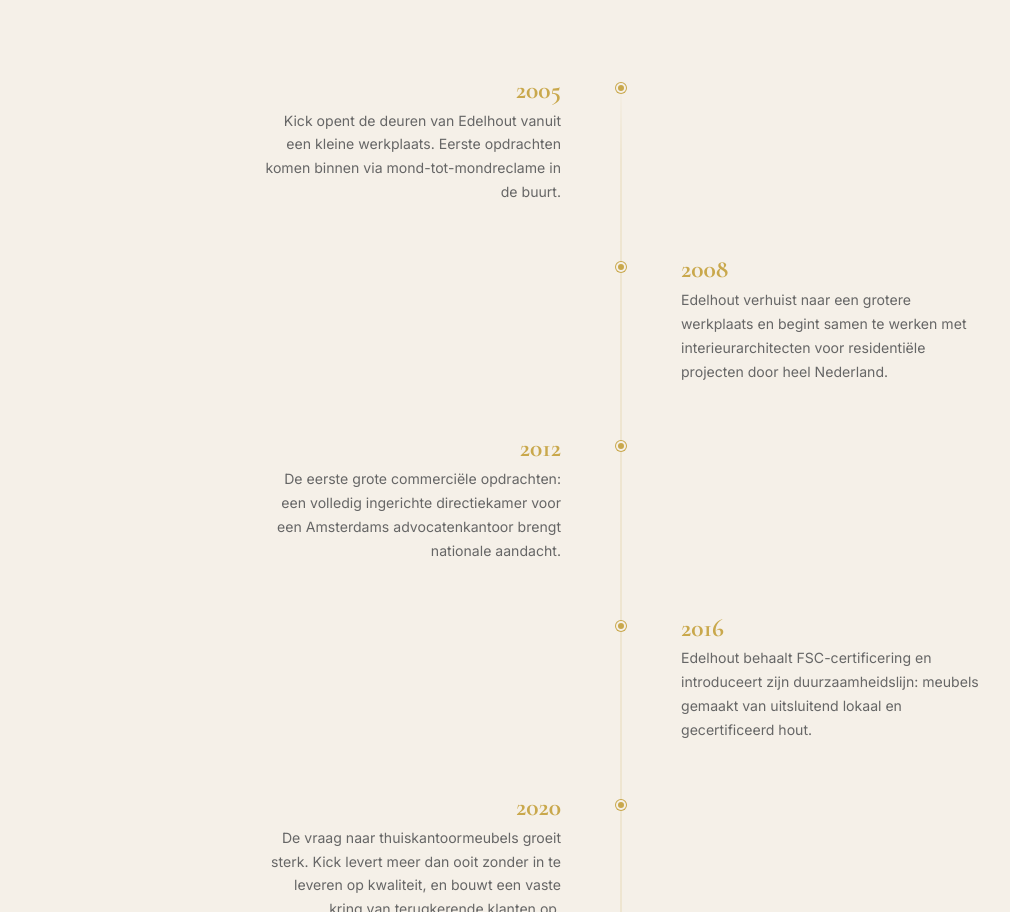
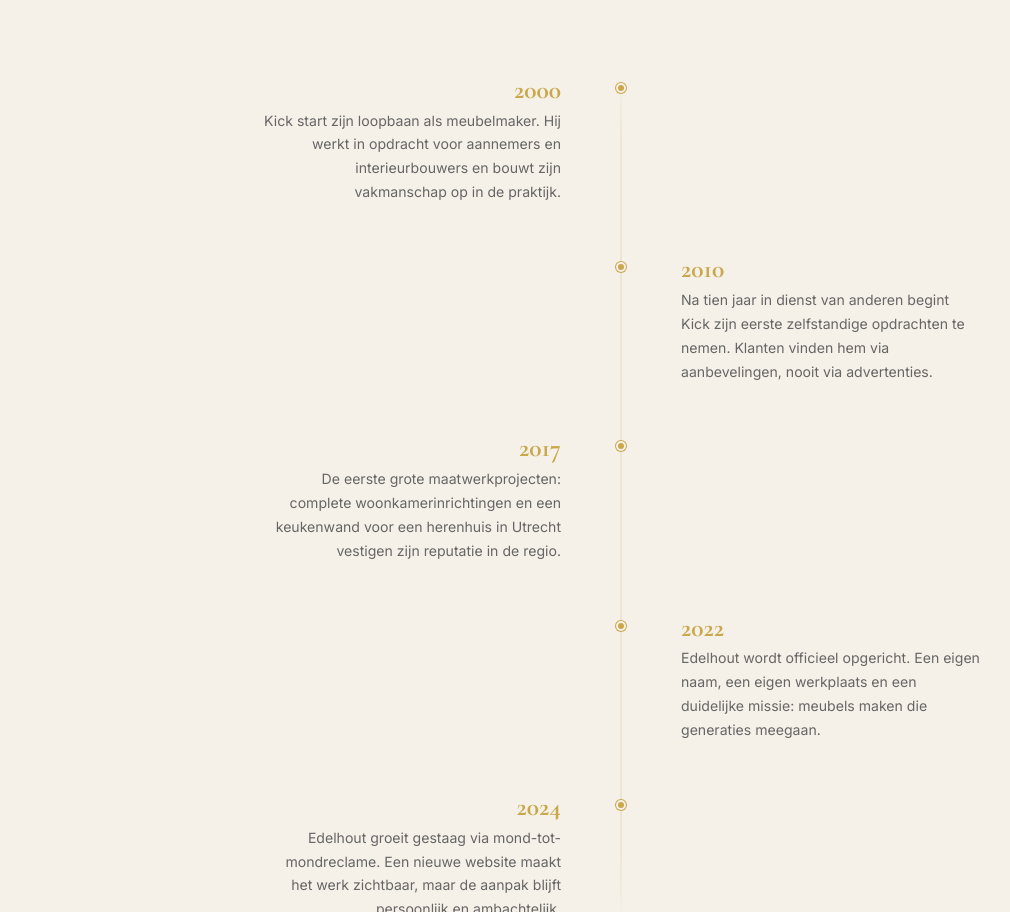
Before and after one commit to sempolmedia/Edelhout, a plain HTML site: page over-ons.html in a window 1280 px wide. Shown: the part 1888-2800 px from the top of the page, without its empty margins (19-1029 px from the left). Drawn offline with nearby package versions, Linux system fonts and the light colour scheme.

Commit message:
Update over-ons.html: correct years (2000/2022/25yr), fix timeline

```diff
--- a/over-ons.html
+++ b/over-ons.html
@@ -60,10 +60,10 @@
           Ik begon Edelhout met één doel: meubels maken die generaties meegaan. Niet omdat het moest, maar omdat ik opgroeide in een huis vol hout. Mijn vader was timmerman, mijn opa meubelmaker. Die liefde voor het ambacht zit in mijn handen gebakken.
         </p>
         <p>
-          Na mijn opleiding aan de vakschool werkte ik jaren in opdracht voor anderen. Goed werk, maar mijn hart verlangde naar eigen creaties. In 2005 opende ik de deuren van Edelhout met niets meer dan een werkplaats, gereedschap en een onwrikbaar geloof in kwaliteit boven kwantiteit.
+          Na mijn opleiding aan de vakschool werkte ik jaren in opdracht voor anderen. Goed werk, maar mijn hart verlangde naar eigen creaties. In 2022 opende ik de deuren van Edelhout met niets meer dan een werkplaats, gereedschap en een onwrikbaar geloof in kwaliteit boven kwantiteit.
         </p>
         <p>
-          Met meer dan 20 jaar ervaring in houtbewerking geeft Kick elk stuk zijn eigen karakter. Elk nerf, elke verbinding, elke afwerking vertelt een deel van het verhaal van degene voor wie het gemaakt is.
+          Met meer dan 25 jaar ervaring in houtbewerking geeft Kick elk stuk zijn eigen karakter. Elk nerf, elke verbinding, elke afwerking vertelt een deel van het verhaal van degene voor wie het gemaakt is.
         </p>
         <div class="pull-quote">
           <p>"Een meubel dat goed is gemaakt hoeft nooit vervangen te worden. Dat is mijn belofte en mijn verantwoordelijkheid."</p>
@@ -87,8 +87,8 @@
 
         <div class="timeline-item fade-in">
           <div class="tl-left">
-            <div class="tl-year">2005</div>
-            <p class="tl-desc">Kick opent de deuren van Edelhout vanuit een kleine werkplaats. Eerste opdrachten komen binnen via mond-tot-mondreclame in de buurt.</p>
+            <div class="tl-year">2000</div>
+            <p class="tl-desc">Kick start zijn loopbaan als meubelmaker. Hij werkt in opdracht voor aannemers en interieurbouwers en bouwt zijn vakmanschap op in de praktijk.</p>
           </div>
           <div><div class="tl-dot"></div></div>
           <div class="tl-right"></div>
@@ -98,15 +98,15 @@
           <div class="tl-left"></div>
           <div><div class="tl-dot"></div></div>
           <div class="tl-right">
-            <div class="tl-year">2008</div>
-            <p class="tl-desc">Edelhout verhuist naar een grotere werkplaats en begint samen te werken met interieurarchitecten voor residentiële projecten door heel Nederland.</p>
+            <div class="tl-year">2010</div>
+            <p class="tl-desc">Na tien jaar in dienst van anderen begint Kick zijn eerste zelfstandige opdrachten te nemen. Klanten vinden hem via aanbevelingen, nooit via advertenties.</p>
           </div>
         </div>
 
         <div class="timeline-item fade-in">
           <div class="tl-left">
-            <div class="tl-year">2012</div>
-            <p class="tl-desc">De eerste grote commerciële opdrachten: een volledig ingerichte directiekamer voor een Amsterdams advocatenkantoor brengt nationale aandacht.</p>
+            <div class="tl-year">2017</div>
+            <p class="tl-desc">De eerste grote maatwerkprojecten: complete woonkamerinrichtingen en een keukenwand voor een herenhuis in Utrecht vestigen zijn reputatie in de regio.</p>
           </div>
           <div><div class="tl-dot"></div></div>
           <div class="tl-right"></div>
@@ -116,27 +116,18 @@
           <div class="tl-left"></div>
           <div><div class="tl-dot"></div></div>
           <div class="tl-right">
-            <div class="tl-year">2016</div>
-            <p class="tl-desc">Edelhout behaalt FSC-certificering en introduceert zijn duurzaamheidslijn: meubels gemaakt van uitsluitend lokaal en gecertificeerd hout.</p>
+            <div class="tl-year">2022</div>
+            <p class="tl-desc">Edelhout wordt officieel opgericht. Een eigen naam, een eigen werkplaats en een duidelijke missie: meubels maken die generaties meegaan.</p>
           </div>
         </div>
 
         <div class="timeline-item fade-in">
           <div class="tl-left">
-            <div class="tl-year">2020</div>
-            <p class="tl-desc">De vraag naar thuiskantoormeubels groeit sterk. Kick levert meer dan ooit zonder in te leveren op kwaliteit, en bouwt een vaste kring van terugkerende klanten op.</p>
+            <div class="tl-year">2024</div>
+            <p class="tl-desc">Edelhout groeit gestaag via mond-tot-mondreclame. Een nieuwe website maakt het werk zichtbaar, maar de aanpak blijft persoonlijk en ambachtelijk.</p>
           </div>
           <div><div class="tl-dot"></div></div>
           <div class="tl-right"></div>
-        </div>
-
-        <div class="timeline-item fade-in">
-          <div class="tl-left"></div>
-          <div><div class="tl-dot"></div></div>
-          <div class="tl-right">
-            <div class="tl-year">2024</div>
-            <p class="tl-desc">Edelhout viert 500 tevreden klanten en twee decennia vakmanschap. Een nieuwe online aanwezigheid, maar dezelfde handtekening op elk stuk hout.</p>
-          </div>
         </div>
 
       </div>
```
